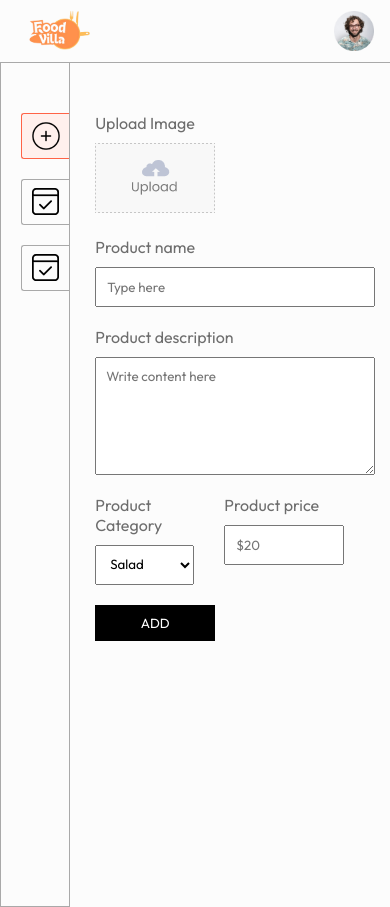
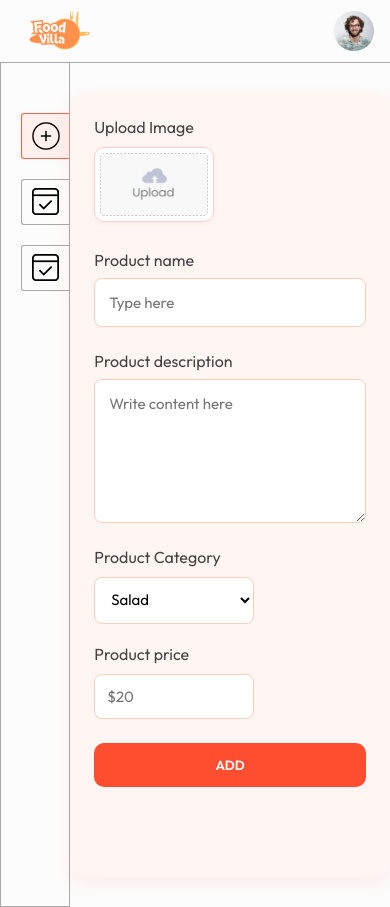
Before and after one commit to mahesh-pagrut/food-villa, a React (Vite) app in the folder admin/: page /add in a window 390 px wide. Built offline with nearby package versions, Linux system fonts and the light colour scheme.

Commit message:
enhanced ui ux

```diff
--- a/admin/src/pages/Add/Add.css
+++ b/admin/src/pages/Add/Add.css
@@ -1,45 +1,126 @@
-
-
-.add{
+.add {
     width: 60%;
     margin-left: max(5vw, 25px);
     margin-top: 50px;
-    color: #6d6d6d;
+    color: #444;
     font-size: 16px;
-}
+    background-color: #fff6f3;
+    padding: 32px;
+    border-radius: 14px;
+    box-shadow: 0 6px 18px rgba(255, 99, 71, 0.1);
+    transition: box-shadow 0.3s ease;
+  }
 
-.add form{
-    gap: 20px;
-}
+  .add:hover {
+    box-shadow: 0 8px 22px rgba(255, 99, 71, 0.15);
+  }
 
+  .add h3 {
+    color: #ff4d30;
+    margin-bottom: 24px;
+    font-size: 22px;
+  }
 
-.add-image-upload img{
- width: 120px;
-}
+  .add form {
+    display: flex;
+    flex-direction: column;
+    gap: 24px;
+  }
 
-.add-product-name, .add-product-description{
-    width: max(40%, 280px) ;
-}
+  .add-image-upload img {
+    width: 120px;
+    border-radius: 10px;
+    border: 1px solid #ffd0c7;
+    padding: 5px;
+    background-color: #fff;
+    box-shadow: 0 2px 6px rgba(255, 77, 48, 0.06);
+  }
 
-.add-product-name input, .add-product-description textarea{
-    padding: 10px;
-}
+  .add-product-name,
+  .add-product-description {
+    width: max(40%, 280px);
+    display: flex;
+    flex-direction: column;
+    gap: 8px;
+  }
 
-.add-category-price{
+  .add-product-name input,
+  .add-product-description textarea {
+    padding: 14px;
+    border: 1px solid #ffccb8;
+    border-radius: 8px;
+    background-color: #fff;
+    font-size: 15px;
+    resize: vertical;
+    outline: none;
+    transition: border 0.3s ease;
+  }
+
+  .add-product-name input:focus,
+  .add-product-description textarea:focus {
+    border-color: #ff6347;
+  }
+
+  .add-category-price {
     display: flex;
     gap: 30px;
-}
+    flex-wrap: wrap;
+  }
 
-.add-category-price select, .add-category-price input{
-    max-width: 120px;
-    padding: 10px;
-}
+  .add-category-price select,
+  .add-category-price input {
+    max-width: 160px;
+    padding: 12px;
+    font-size: 15px;
+    border: 1px solid #ffccb8;
+    border-radius: 8px;
+    background-color: #fff;
+    outline: none;
+    transition: border-color 0.3s ease;
+  }
 
-.add-btn{
-    max-width: 120px;
+  .add-category-price select:focus,
+  .add-category-price input:focus {
+    border-color: #ff4d30;
+  }
+
+  .add-btn {
+    max-width: 160px;
     border: none;
-    padding: 10px;
-    background-color: black;
+    padding: 14px;
+    background-color: #ff4d30;
     color: white;
+    font-weight: 600;
+    border-radius: 10px;
     cursor: pointer;
-}
+    transition: background-color 0.3s ease, transform 0.2s ease;
+  }
+
+  .add-btn:hover {
+    background-color: #d84328;
+    transform: translateY(-2px);
+  }
+
+  /* Responsive Styling */
+  @media (max-width: 768px) {
+    .add {
+      width: 90%;
+      margin: 30px auto;
+      padding: 24px;
+    }
+
+    .add-product-name,
+    .add-product-description {
+      width: 100%;
+    }
+
+    .add-category-price {
+      flex-direction: column;
+      gap: 20px;
+    }
+
+    .add-btn {
+      width: 100%;
+      max-width: none;
+    }
+  }
--- a/admin/src/pages/List/List.css
+++ b/admin/src/pages/List/List.css
@@ -1,36 +1,67 @@
-
-
-.list-table-format{
+.list-table-format {
     display: grid;
     grid-template-columns: 0.5fr 2fr 1fr 1fr 0.5fr;
     align-items: center;
-    gap: 10px;
-    padding: 12px 15px;
-    border: 1px solid #cacaca;
-    font-size: 13px;
-
+    gap: 16px;
+    padding: 16px 20px;
+    border: 1px solid #ffd6c9;
+    font-size: 14px;
+    background-color: #fff9f6;
+    border-radius: 12px;
+    margin-bottom: 12px;
+    box-shadow: 0 4px 12px rgba(255, 77, 48, 0.08);
+    transition: background-color 0.3s ease, transform 0.2s ease;
   }
 
-.list-table-format.title{
-    background-color: #f9f9f9;
+  .list-table-format:hover {
+    background-color: #fff3ee;
+    transform: translateY(-2px);
   }
 
+  .list-table-format.title {
+    background-color: #ffe8e4;
+    font-weight: 600;
+    color: #2c2c2c;
+    border: none;
+    box-shadow: none;
+    font-size: 15px;
+  }
 
   .list-table-format img {
-    width: 50px;
+    width: 52px;
+    height: 52px;
+    object-fit: cover;
+    border-radius: 10px;
+    box-shadow: 0 2px 6px rgba(0,0,0,0.07);
   }
 
-.cursor{
+  .cursor {
     cursor: pointer;
+    color: #ff4d30;
+    font-weight: 600;
+    transition: color 0.2s ease, transform 0.2s ease;
   }
 
+  .cursor:hover {
+    color: #cc3d24;
+    transform: scale(1.05);
+  }
 
-@media (max-width:600px){
-    .list-table-format{
+  /* Responsive layout */
+  @media (max-width: 768px) {
+    .list-table-format {
       grid-template-columns: 1fr 3fr 1fr;
-        gap: 15px;
+      font-size: 13px;
+      gap: 12px;
+      padding: 12px 14px;
     }
-    .list-table-format.title{
+
+    .list-table-format.title {
       display: none;
     }
+
+    .list-table-format img {
+      width: 42px;
+      height: 42px;
     }
+  }
--- a/admin/src/pages/Orders/Order.css
+++ b/admin/src/pages/Orders/Order.css
@@ -1,35 +1,77 @@
-
-
-.order-item{
-    display: grid;
-    grid-template-columns: 0.5fr 2fr 1fr 1fr 1fr;
-    align-items: start;
-    gap: 30px;
-    border: 1px solid tomato;
-    padding:20px;
-    margin: 30px 0px;
-    font-size: 14px;
-    color: #505050;
+.order-list {
+    display: flex;
+    flex-direction: column;
+    gap: 20px;
+    margin-top: 30px;
   }
 
-.order-item-food, .order-item-name{
-    font-weight: 600;
+  .order-item {
+    display: flex;
+    flex-direction: row;
+    align-items: flex-start;
+    gap: 20px;
+    background-color: #fff6f3;
+    border: 1px solid #ff6347;
+    border-radius: 12px;
+    padding: 20px;
+    box-shadow: 0 4px 12px rgba(255, 99, 71, 0.1);
+    font-size: 14px;
+    color: #333;
+    transition: transform 0.2s;
   }
 
-.order-item-name{
-    margin-top: 30px;
+  .order-item:hover {
+    transform: translateY(-3px);
+  }
+
+  .order-item img {
+    width: 60px;
+    height: 60px;
+    object-fit: contain;
+  }
+
+  .order-item-details {
+    flex-grow: 1;
+  }
+
+  .order-item-food,
+  .order-item-name {
+    font-weight: 600;
     margin-bottom: 5px;
   }
 
-.order-item-address{
+  .order-item-address {
+    font-size: 13px;
+    color: #666;
     margin-bottom: 10px;
-
   }
 
-.order-item select{
+  .order-item select {
     background-color: #ffe8e4;
-    border:1px solid tomato;
-    width: max(10vw, 120px);
+    border: 1px solid tomato;
+    border-radius: 6px;
     padding: 10px;
+    min-width: 130px;
     outline: none;
+    cursor: pointer;
   }
+
+  /* Responsive */
+  @media (max-width: 768px) {
+    .order-item {
+      flex-direction: column;
+      gap: 15px;
+      font-size: 13px;
+    }
+
+    .order-item img {
+      width: 50px;
+      height: 50px;
+    }
+
+    .order-item select {
+      padding: 8px;
+      font-size: 12px;
+      min-width: 100%;
+    }
+  }
```
Lines whose indentation alone changed are shown as unchanged.
